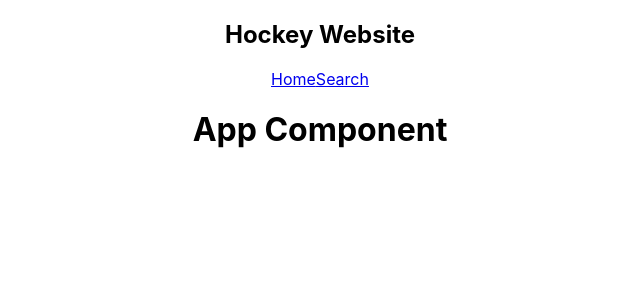
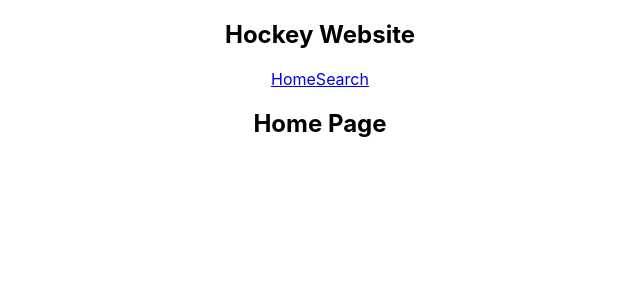
Before and after one commit to ColbyTodd/SEG3125-Project-2, a React (Create React App) app in the folder hockey-website/: page / in a window 1280 px wide. Shown: the top 300 px of the page, without its empty margins (320-960 px from the left). Built offline with nearby package versions, Linux system fonts and the light colour scheme.

Commit message:
Added home page component

```diff
--- a/hockey-website/src/App.js
+++ b/hockey-website/src/App.js
@@ -1,4 +1,5 @@
 import './App.css';
+import Home from './Home';
 import Navbar from './Navbar';
 
 function App() {
@@ -6,7 +7,7 @@
     <div className="App">
       <Navbar />
         <div className="content">
-          <h1>App Component</h1>
+          <Home />
         </div>
     </div>
   );
--- /dev/null
+++ b/hockey-website/src/Home.js
@@ -0,0 +1,9 @@
+const Home = () => {
+    return (
+        <div className="home">
+            <h2>Home Page</h2>
+        </div>
+    );
+}
+
+export default Home;
```
